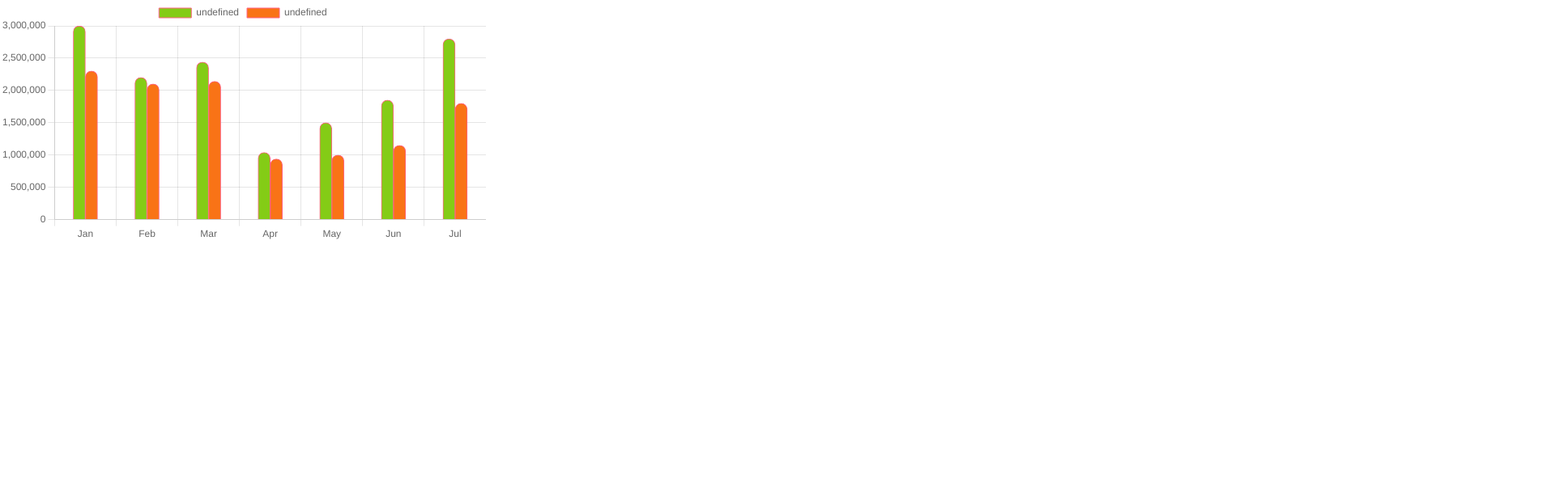
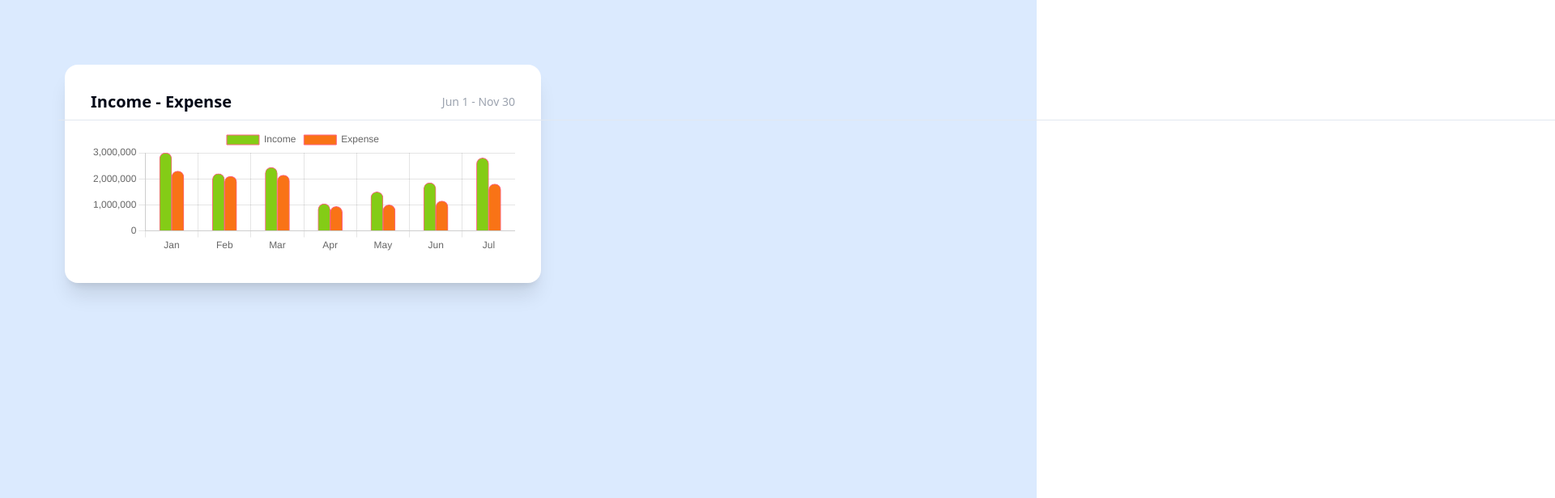
Before and after one commit to z0l0git/income-expense, a Next.js app in the folder frontend-income-expense/: page / in a window 1280 px wide. Shown: the top 616 px of the page at 81% size, 1920 px wide, since content can reach past the window. Built offline with nearby package versions, Linux system fonts and the light colour scheme.

Commit message:
bar chart added to dash

```diff
--- a/frontend-income-expense/src/components/BarChart.jsx
+++ b/frontend-income-expense/src/components/BarChart.jsx
@@ -4,6 +4,7 @@ const dataBar = {
   labels: ["Jan", "Feb", "Mar", "Apr", "May", "Jun", "Jul"],
   datasets: [
     {
+      label: "Income",
       backgroundColor: "#84CC16",
       borderColor: "rgba(255,99,132,1)",
       borderWidth: 1,
@@ -14,6 +15,7 @@ const dataBar = {
       data: [3000000, 2200000, 2440000, 1040000, 1500000, 1850000, 2800000],
     },
     {
+      label: "Expense",
       backgroundColor: "#F97316",
       borderColor: "rgba(255,99,132,1)",
       borderWidth: 1,
@@ -46,8 +48,8 @@ const options = {
 };
 export const BarChartComp = () => {
   return (
-    <div className="w-[600px] h-[400px] ">
-      <Bar data={dataBar} options={options} width={100} height={50} />
+    <div className="w-full h-full">
+      <Bar data={dataBar} options={options} width={100} height={30} />
     </div>
   );
 };
--- /dev/null
+++ b/frontend-income-expense/src/components/BarChartCard.jsx
@@ -0,0 +1,18 @@
+import { BarChartComp } from "@/components/BarChart";
+
+export const BarChartCard = () => {
+  return (
+    <div className="card w-[588px] h-[270px] bg-base-100 shadow-xl">
+      <div className="card-body">
+        <div className="card-title w-full items-center relative">
+          <h1>Income - Expense</h1>
+          <p className="text-sm text-gray-400 font-light absolute right-0">
+            Jun 1 - Nov 30
+          </p>
+        </div>
+        <hr className="w-[10000px] -mx-10"></hr>
+        <BarChartComp />
+      </div>
+    </div>
+  );
+};
--- a/frontend-income-expense/src/components/DoghnutChart.jsx
+++ b/frontend-income-expense/src/components/DoghnutChart.jsx
@@ -22,7 +22,7 @@ export const DoughnutChart = () => {
   };
   return (
     <div className="">
-      <div className="card w-[588px] bg-base-100 shadow-xl">
+      <div className="card w-[588px] h-[270px] bg-base-100 shadow-xl">
         <div className="card-body">
           <div className="card-title w-full items-center relative">
             <h1>Income - Expense</h1>
--- a/frontend-income-expense/src/pages/dashboard/index.js
+++ b/frontend-income-expense/src/pages/dashboard/index.js
@@ -1,5 +1,7 @@
 import Image from "next/image";
 import { DoughnutChart } from "@/components";
+import { BarChartCard } from "@/components/BarChartCard";
+
 import { DashCard1 } from "@/components/DashCard1";
 import { DashCard2 } from "@/components/DashCard2";
 
@@ -46,7 +48,8 @@ export default function Home() {
             incomePercent={"32% from last month"}
           />
         </div>
-        <div>
+        <div className="flex h-fit w-full justify-between">
+          <BarChartCard />
           <DoughnutChart />
         </div>
         <div></div>
--- a/frontend-income-expense/src/pages/index.js
+++ b/frontend-income-expense/src/pages/index.js
@@ -1,11 +1,11 @@
 import Image from "next/image";
 import { Steps } from "@/components/Steps";
-import { BarChartComp } from "@/components/BarChart";
+import { BarChartCard } from "@/components/BarChartCard";
 
 export default function Home() {
   return (
-    <div className="bg-white w-full h-screen">
-      <BarChartComp />
+    <div className="bg-blue-100 w-full h-screen p-20">
+      <BarChartCard />
     </div>
   );
 }
```
